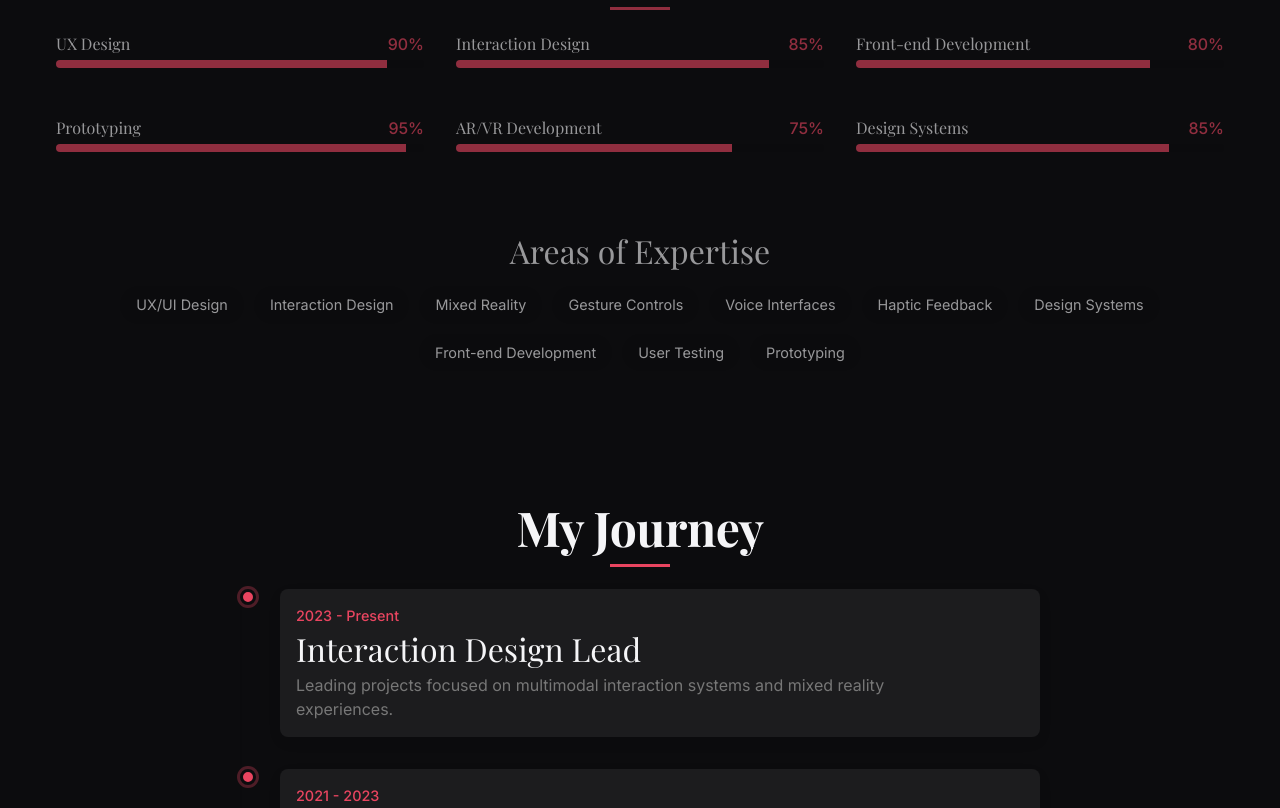
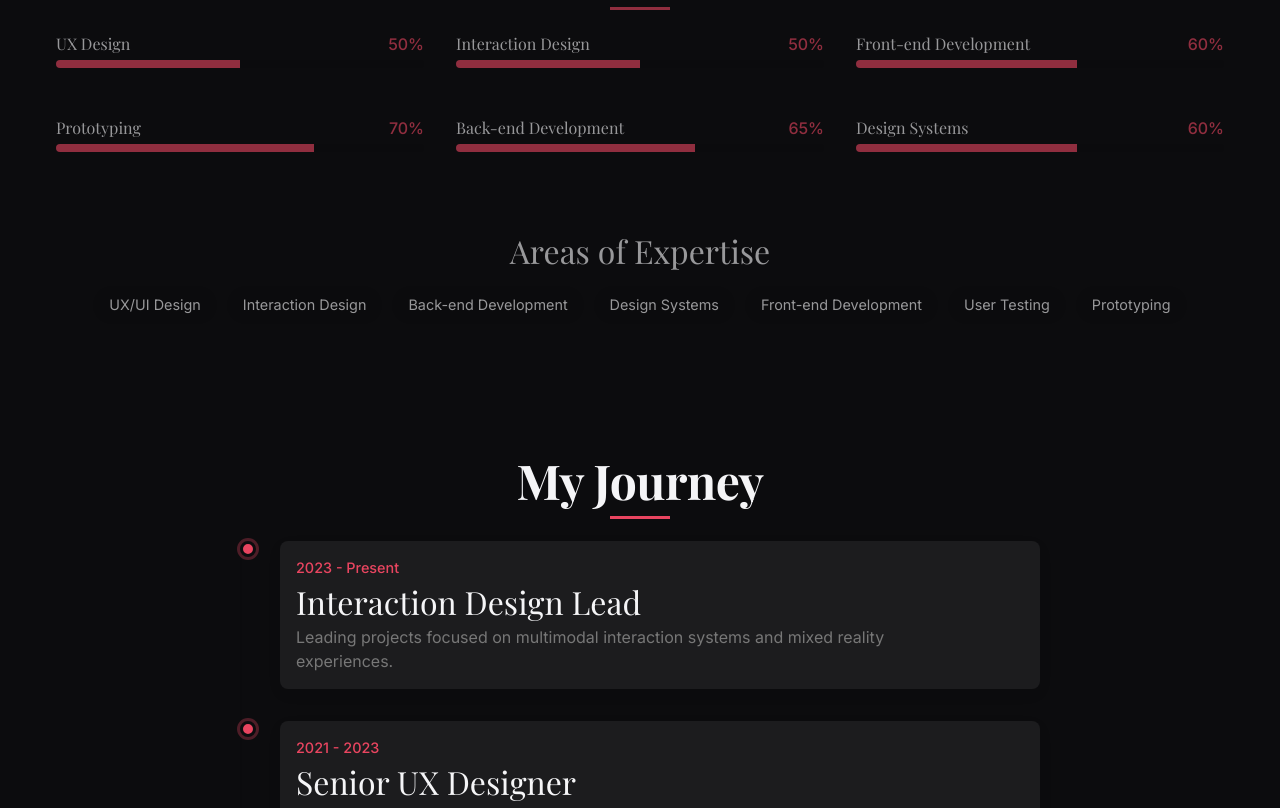
Before and after one commit to Unique0202/UniquePortfolio, a React (Create React App) app: page /about in a window 1280 px wide. Shown: the part 1342-2150 px from the top of the page. Built offline with nearby package versions, Linux system fonts and the light colour scheme.

Commit message:
UPDATED LEVELS

```diff
--- a/src/pages/About.js
+++ b/src/pages/About.js
@@ -10,12 +10,12 @@ const About = () => {
 
   // Skills data
   const skills = [
-    { name: 'UX Design', level: 90 },
-    { name: 'Interaction Design', level: 85 },
-    { name: 'Front-end Development', level: 80 },
-    { name: 'Prototyping', level: 95 },
-    { name: 'AR/VR Development', level: 75 },
-    { name: 'Design Systems', level: 85 }
+    { name: 'UX Design', level: 50 },
+    { name: 'Interaction Design', level: 50 },
+    { name: 'Front-end Development', level: 60 },
+    { name: 'Prototyping', level: 70 },
+    { name: 'Back-end Development', level: 65 },
+    { name: 'Design Systems', level: 60 }
   ];
 
   // Array of refs for each section
@@ -208,10 +208,10 @@ const About = () => {
             <div className="expertise-tags">
               <span className="expertise-tag">UX/UI Design</span>
               <span className="expertise-tag">Interaction Design</span>
-              <span className="expertise-tag">Mixed Reality</span>
-              <span className="expertise-tag">Gesture Controls</span>
+              <span className="expertise-tag">Back-end Development</span>
+              {/* <span className="expertise-tag">Gesture Controls</span>
               <span className="expertise-tag">Voice Interfaces</span>
-              <span className="expertise-tag">Haptic Feedback</span>
+              <span className="expertise-tag">Haptic Feedback</span> */}
               <span className="expertise-tag">Design Systems</span>
               <span className="expertise-tag">Front-end Development</span>
               <span className="expertise-tag">User Testing</span>
```
